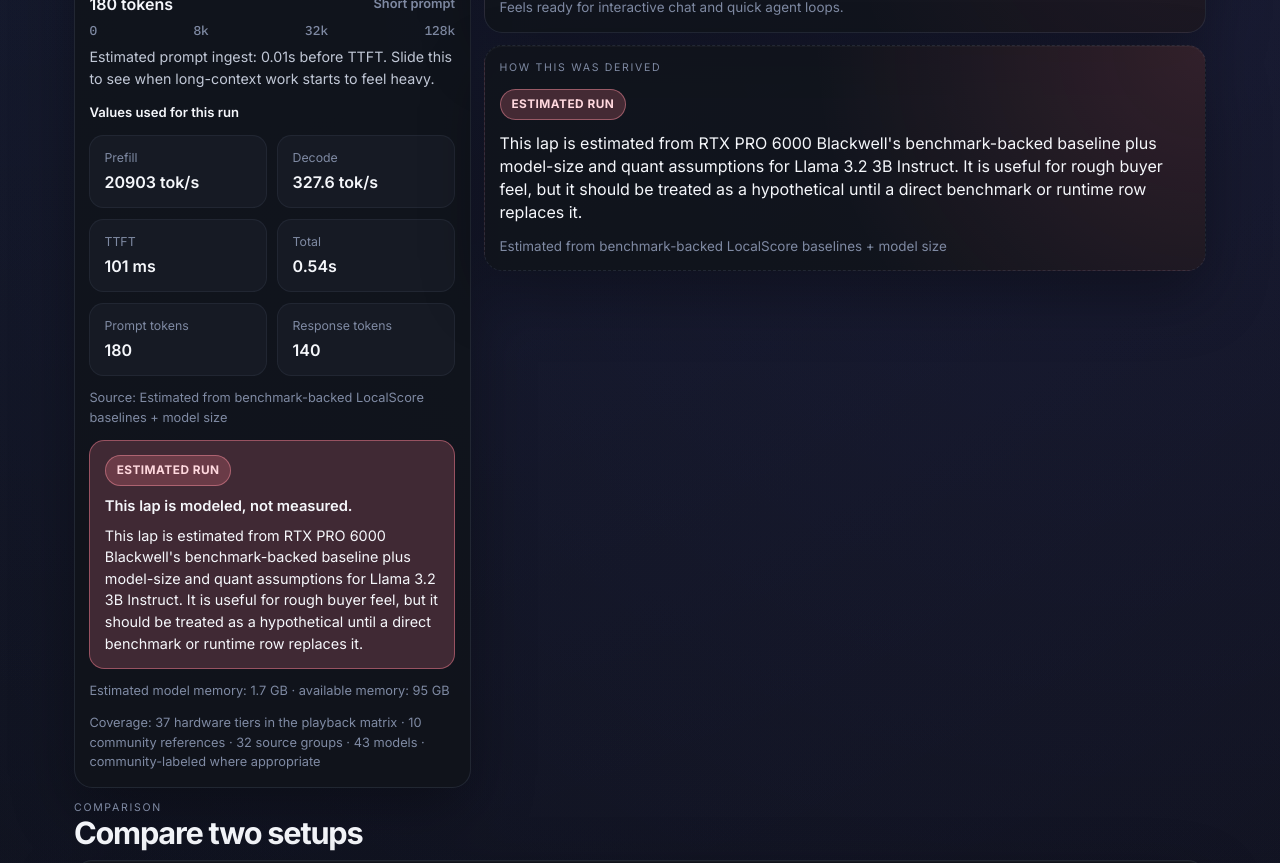
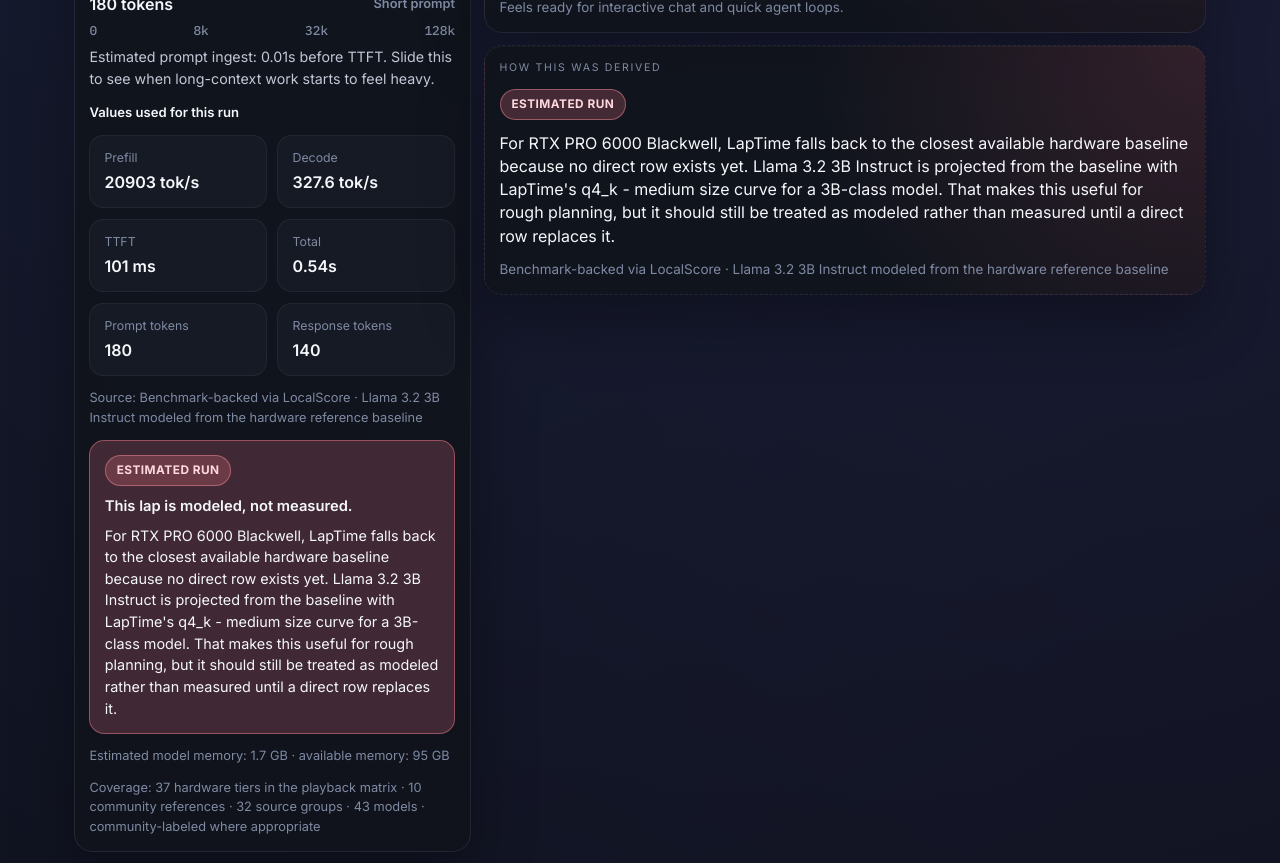
Before and after one commit to mcglothi/laptime, a React (Vite) app: page / in a window 1280 px wide. Shown: the part 1160-2023 px from the top of the page. Built offline with nearby package versions, Linux system fonts and the light colour scheme.

Commit message:
Clarify estimate provenance copy

```diff
--- a/src/App.css
+++ b/src/App.css
@@ -665,11 +665,35 @@
   color: #0f4c72;
 }
 
+:root[data-theme='dark'] .run-provenance-community {
+  background: color-mix(in srgb, #72c3ff 18%, var(--panel-soft));
+  border-color: rgba(122, 206, 255, 0.46);
+}
+
+:root[data-theme='dark'] .run-provenance-badge-community {
+  background: rgba(114, 195, 255, 0.22);
+  border-color: rgba(142, 208, 255, 0.46);
+  color: #d9f2ff;
+}
+
 .run-provenance-badge-source,
 .run-provenance-badge-exact {
   background: rgba(91, 140, 255, 0.16);
   border-color: rgba(91, 140, 255, 0.34);
   color: color-mix(in srgb, var(--accent) 72%, white 28%);
+}
+
+:root[data-theme='dark'] .run-provenance-source,
+:root[data-theme='dark'] .run-provenance-exact {
+  background: color-mix(in srgb, var(--accent) 16%, var(--panel-soft));
+  border-color: rgba(116, 157, 255, 0.44);
+}
+
+:root[data-theme='dark'] .run-provenance-badge-source,
+:root[data-theme='dark'] .run-provenance-badge-exact {
+  background: rgba(91, 140, 255, 0.22);
+  border-color: rgba(126, 164, 255, 0.44);
+  color: #e2ebff;
 }
 
 .source-note-link {
--- a/src/App.jsx
+++ b/src/App.jsx
@@ -410,7 +410,7 @@ function calculateMetrics(hardware, model, workload, customMetrics) {
         prefillTps = hardware.prefillBase / scaling.prefillFactor
         decodeTps = hardware.decodeBase / scaling.decodeFactor
         ttftMs = hardware.ttftBase * scaling.ttftFactor
-      source = 'Estimated from benchmark-backed LocalScore baselines + model size'
+        source = `${hardware.source} · ${model.name} modeled from the hardware reference baseline`
       }
     }
 
--- a/src/components/SimulatorSection.jsx
+++ b/src/components/SimulatorSection.jsx
@@ -16,7 +16,15 @@ function getCoverageTone(coverage) {
   return 'estimate'
 }
 
-function getCoverageExplanation(coverage, hardware, model) {
+function describeModelEstimate(model) {
+  if (model.scalingParamsB && model.scalingParamsB !== model.paramsB) {
+    return `${model.name} is scaled using about ${model.scalingParamsB}B active parameters and ${model.quant} behavior instead of treating it like a plain ${model.paramsB}B dense model.`
+  }
+
+  return `${model.name} is projected from the baseline with LapTime's ${model.quant.toLowerCase()} size curve for a ${model.paramsB}B-class model.`
+}
+
+function getCoverageExplanation(coverage, hardware, model, benchmarkMatrix) {
   if (coverage === 'exact') {
     return `This lap is using a direct benchmark row for ${hardware.name} and ${model.name}, so prefill, decode, and first-token timing all come from a published measurement instead of extrapolation.`
   }
@@ -29,7 +37,19 @@ function getCoverageExplanation(coverage, hardware, model) {
     return `This lap is anchored by a concrete community runtime report for ${hardware.name} and ${model.name}. LapTime is using the published throughput from that report and keeping the row explicitly labeled as community runtime so it is easier to audit than a generic estimate.`
   }
 
-  return `This lap is estimated from ${hardware.name}'s benchmark-backed baseline plus model-size and quant assumptions for ${model.name}. It is useful for rough buyer feel, but it should be treated as a hypothetical until a direct benchmark or runtime row replaces it.`
+  const anchorBenchmark = hardware.estimateAnchorId
+    ? benchmarkMatrix[hardware.estimateAnchorId]?.[model.id] ?? benchmarkMatrix[hardware.estimateAnchorId]?.['llama-3.1-8b']
+    : null
+
+  const hardwareExplanation = hardware.estimateAnchorName
+    ? anchorBenchmark?.coverage === 'community-runtime'
+      ? `For ${hardware.name}, LapTime anchors this estimate to the ${hardware.estimateAnchorName} community runtime row for ${model.name} because ${hardware.estimateReason}.`
+      : `For ${hardware.name}, LapTime starts from the ${hardware.estimateAnchorName} reference row because ${hardware.estimateReason}.`
+    : hardware.estimateSourceLabel
+      ? `For ${hardware.name}, the hardware lane itself is estimated from ${hardware.estimateSourceLabel} because ${hardware.estimateReason}.`
+      : `For ${hardware.name}, LapTime falls back to the closest available hardware baseline because no direct row exists yet.`
+
+  return `${hardwareExplanation} ${describeModelEstimate(model)} That makes this useful for rough planning, but it should still be treated as modeled rather than measured until a direct row replaces it.`
 }
 
 function getFitLabel(status) {
@@ -122,7 +142,7 @@ function SimulatorSection({
   const useCaseLabel = getUseCaseLabel(metrics, fitAssessment)
   const coverageLabel = getCoverageLabel(runCoverage)
   const coverageTone = getCoverageTone(runCoverage)
-  const coverageExplanation = getCoverageExplanation(runCoverage, hardware, model)
+  const coverageExplanation = getCoverageExplanation(runCoverage, hardware, model, benchmarkMatrix)
 
   useEffect(() => {
     const mediaQuery = window.matchMedia('(max-width: 760px)')
@@ -440,7 +460,6 @@ function SimulatorSection({
 
       <div className="source-note">
         Source: {metrics.source}
-        {metrics.source === 'Benchmark-backed via LocalScore' ? ` · ${model.name}` : ''}
       </div>
       <div className={`run-provenance run-provenance-${coverageTone}`}>
         <div className="run-provenance-header">
--- a/src/data/benchmarkData.js
+++ b/src/data/benchmarkData.js
@@ -286,6 +286,8 @@ export const hardwareOptions = [
     decodeBase: 18.5,
     ttftBase: 3600,
     source: 'Estimated from Apple M4 specs',
+    estimateSourceLabel: 'published Apple M4 specs',
+    estimateReason: 'this exact memory tier does not have a direct benchmark row yet',
   },
   {
     id: 'mac-mini-m4-pro-64',
@@ -298,6 +300,8 @@ export const hardwareOptions = [
     decodeBase: 31.5,
     ttftBase: 2300,
     source: 'Estimated from Apple M4 Pro specs',
+    estimateSourceLabel: 'published Apple M4 Pro specs',
+    estimateReason: 'this exact configuration does not have a direct benchmark row yet',
   },
   {
     id: 'mac-studio-m4-max-128',
@@ -310,6 +314,8 @@ export const hardwareOptions = [
     decodeBase: 58,
     ttftBase: 1600,
     source: 'Estimated from Apple M4 Max specs',
+    estimateSourceLabel: 'published Apple M4 Max specs',
+    estimateReason: 'this specific machine does not have a benchmark-backed playback row yet',
   },
   {
     id: 'macbook-air-m4-32',
@@ -322,6 +328,8 @@ export const hardwareOptions = [
     decodeBase: 16,
     ttftBase: 4300,
     source: 'Estimated from Apple M4 specs',
+    estimateSourceLabel: 'published Apple M4 specs',
+    estimateReason: 'this lightweight laptop tier does not have a direct benchmark row yet',
   },
   {
     id: 'macbook-air-m5-32',
@@ -334,6 +342,8 @@ export const hardwareOptions = [
     decodeBase: 20,
     ttftBase: 3000,
     source: 'Estimated from Apple M5 specs',
+    estimateSourceLabel: 'published Apple M5 specs',
+    estimateReason: 'this upcoming Apple tier is modeled from specs instead of a measured row',
   },
   {
     id: 'macbook-pro-m5-pro-64',
@@ -346,6 +356,8 @@ export const hardwareOptions = [
     decodeBase: 46,
     ttftBase: 1400,
     source: 'Estimated from Apple M5 Pro specs',
+    estimateSourceLabel: 'published Apple M5 Pro specs',
+    estimateReason: 'this specific M5 Pro configuration is still modeled from specs',
   },
   {
     id: 'macbook-pro-m5-max-128',
@@ -358,6 +370,8 @@ export const hardwareOptions = [
     decodeBase: 62,
     ttftBase: 980,
     source: 'Estimated from Apple M5 Max specs',
+    estimateSourceLabel: 'published Apple M5 Max specs',
+    estimateReason: 'this exact M5 Max laptop row is still derived from specs rather than a benchmark',
   },
   {
     id: 'dgx-spark-gb10',
@@ -382,6 +396,9 @@ export const hardwareOptions = [
     decodeBase: 34.9,
     ttftBase: 681,
     source: 'Estimated from LocalScore GB10 reference row',
+    estimateAnchorId: 'dgx-spark-gb10',
+    estimateAnchorName: 'NVIDIA DGX Spark',
+    estimateReason: 'both systems are GB10-class boxes with the same 128 GB unified-memory footprint',
   },
   {
     id: 'lenovo-thinkstation-pgx',
@@ -394,6 +411,9 @@ export const hardwareOptions = [
     decodeBase: 34.9,
     ttftBase: 681,
     source: 'Estimated from LocalScore GB10 reference row',
+    estimateAnchorId: 'dgx-spark-gb10',
+    estimateAnchorName: 'NVIDIA DGX Spark',
+    estimateReason: 'both systems target the same GB10-class 128 GB unified-memory platform',
   },
   {
     id: 'msi-edgexpert-ms-c931',
@@ -406,6 +426,9 @@ export const hardwareOptions = [
     decodeBase: 34.9,
     ttftBase: 681,
     source: 'Estimated from LocalScore GB10 reference row',
+    estimateAnchorId: 'dgx-spark-gb10',
+    estimateAnchorName: 'NVIDIA DGX Spark',
+    estimateReason: 'it is another GB10 128 GB unified-memory system expected to land near DGX Spark behavior',
   },
   {
     id: 'framework-desktop-ai-max-395',
@@ -418,6 +441,8 @@ export const hardwareOptions = [
     decodeBase: 33.4,
     ttftBase: 820,
     source: 'Estimated from AMD Strix Halo specs',
+    estimateSourceLabel: 'AMD Ryzen AI Max / Strix Halo specs',
+    estimateReason: 'this desktop class Strix Halo system does not have a benchmark-backed playback row yet',
   },
   {
     id: 'hp-z2-mini-g1a-ai-max-395',
@@ -430,6 +455,8 @@ export const hardwareOptions = [
     decodeBase: 30.6,
     ttftBase: 880,
     source: 'Estimated from AMD Strix Halo specs',
+    estimateSourceLabel: 'AMD Ryzen AI Max / Strix Halo specs',
+    estimateReason: 'this workstation configuration is still represented by a spec-derived baseline',
   },
   {
     id: 'rog-flow-z13-ai-max-395',
@@ -442,6 +469,8 @@ export const hardwareOptions = [
     decodeBase: 27.8,
     ttftBase: 980,
     source: 'Estimated from AMD Strix Halo specs',
+    estimateSourceLabel: 'AMD Ryzen AI Max / Strix Halo specs',
+    estimateReason: 'this portable Strix Halo device is still modeled from class-level specs',
   },
   {
     id: 'beelink-gtr9-pro',
@@ -454,6 +483,8 @@ export const hardwareOptions = [
     decodeBase: 29.4,
     ttftBase: 940,
     source: 'Estimated from Strix Halo class specs',
+    estimateSourceLabel: 'Strix Halo class specs',
+    estimateReason: 'this system is community-tracked, but the playback row is still a class-level estimate',
   },
   {
     id: 'm1-pro-32',
```
Lines whose indentation alone changed are shown as unchanged.
